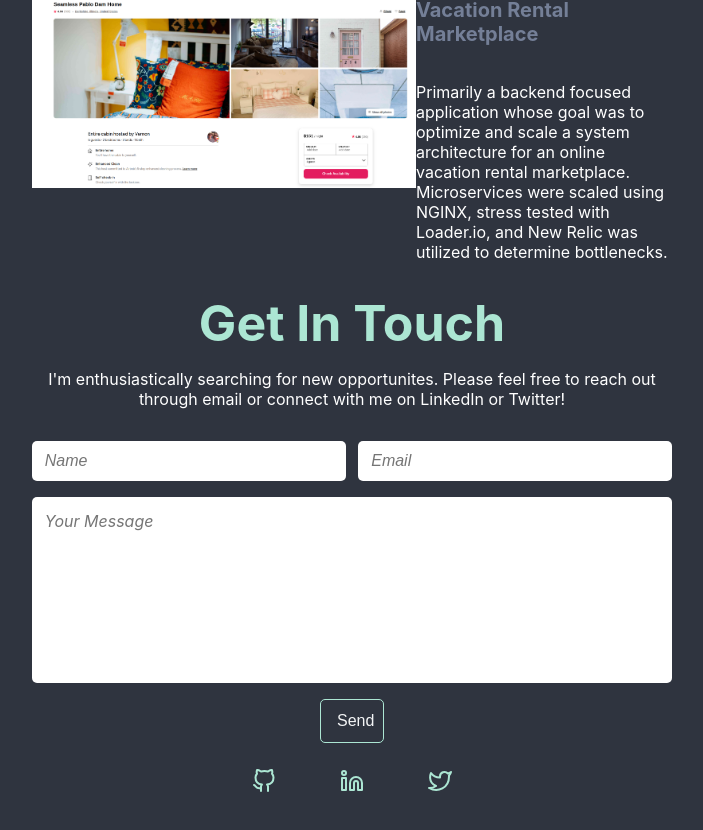
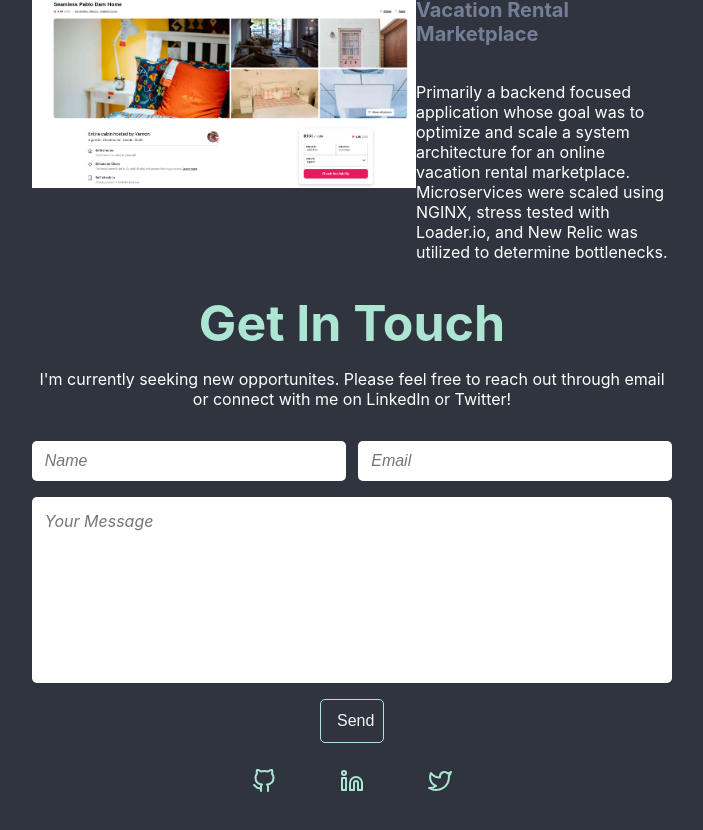
Before and after one commit to meekoder/meekoder.github.io, a React (Create React App) app: page / in a window 1280 px wide. Shown: the part 2880-3710 px from the top of the page, without its empty margins (288-991 px from the left). Built offline with nearby package versions, Linux system fonts and the light colour scheme.

Commit message:
added gh-pages

```diff
--- a/package.json
+++ b/package.json
@@ -2,10 +2,12 @@
   "name": "meekoder.github.io",
   "version": "0.1.0",
   "private": true,
+  "homepage": "https://meekoly.com",
   "dependencies": {
     "@testing-library/jest-dom": "^4.2.4",
     "@testing-library/react": "^9.5.0",
     "@testing-library/user-event": "^7.2.1",
+    "gh-pages": "^3.1.0",
     "react": "^16.13.1",
     "react-dom": "^16.13.1",
     "react-scripts": "3.4.3",
@@ -16,7 +18,9 @@
     "start": "react-scripts start",
     "build": "react-scripts build",
     "test": "react-scripts test",
-    "eject": "react-scripts eject"
+    "eject": "react-scripts eject",
+    "predeploy": "npm run build",
+    "deploy": "gh-pages -b master -d build"
   },
   "eslintConfig": {
     "extends": "react-app"
--- a/src/Contact.js
+++ b/src/Contact.js
@@ -99,7 +99,7 @@ const Contact = () => {
     <Main id="contact">
       <StyledDiv>
         <Title>Get In Touch</Title>
-        <Text>I'm enthusiastically searching for new opportunites. Please feel free to reach out through email or connect with me on LinkedIn or Twitter!</Text>
+        <Text>I'm currently seeking new opportunites. Please feel free to reach out through email or connect with me on LinkedIn or Twitter!</Text>
       </StyledDiv>
       <Form method="POST">
         <NameEmail>
```
Also changed, not shown: 1 other file (tests, documents, lock files or other folders).
